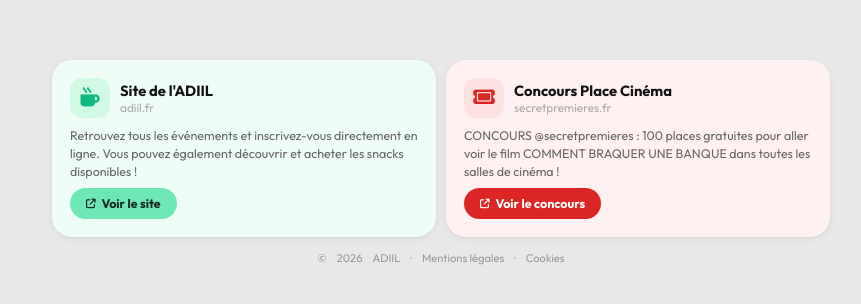
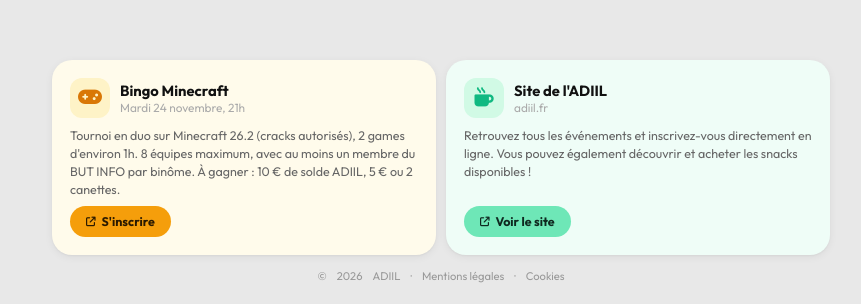
Before and after one commit to Association-ADIIL/linktree, a plain HTML site: page index.html in a window 1280 px wide. Shown: the part 188-492 px from the top of the page, 320-1181 px from the left. Drawn offline with Linux system fonts and the light colour scheme.

Commit message:
Ajout de la carte Bingo Minecraft, retrait du concours cinéma

```diff
--- a/index.html
+++ b/index.html
@@ -34,9 +34,10 @@ body{font-family:"Outfit",system-ui,sans-serif;background:#e8e8e8;min-height:100
 .btn{display:inline-flex;align-items:center;justify-content:center;gap:6px;padding:8px 16px;border-radius:999px;font-family:inherit;font-size:.78rem;font-weight:700;border:none;cursor:pointer;text-decoration:none;width:fit-content;margin-top:auto;transition:opacity .2s,transform .15s}
 .btn:hover{opacity:.85;transform:scale(1.04)}
 .btn i{position:relative;top:.5px;font-size:.6rem}
-.tint-adiil{background:#effdf7}.tint-cinema{background:#fff1f1}
-.ic-adiil{background:#d1fae5;color:#10b981}.ic-cinema{background:#fee2e2;color:#dc2626}
-.btn-adiil{background:#6ee7b7;color:#0f2920}.btn-cinema{background:#dc2626;color:#fff}
+.tint-adiil{background:#effdf7}
+.ic-adiil{background:#d1fae5;color:#10b981}
+.btn-adiil{background:#6ee7b7;color:#0f2920}
+.tint-event{background:#fffbeb}.ic-event{background:#fef3c7;color:#d97706}.btn-event{background:#f59e0b;color:#2b1a00}
 .footer{grid-column:1/-1;text-align:center;font-size:.7rem;color:#999;padding:4px 0 0;display:flex;align-items:center;justify-content:center;gap:10px}
 .footer-link{color:#999;background:none;border:none;font:inherit;cursor:pointer;transition:color .2s}
 .footer-link:hover{color:#666}
@@ -101,6 +102,18 @@ body{font-family:"Outfit",system-ui,sans-serif;background:#e8e8e8;min-height:100
   </div>
 
   <div class="grid">
+    <a id="link-event" class="card tint-event col-2" href="https://www.adiil.fr/events/14" target="_blank" rel="noopener noreferrer">
+      <div class="card-head">
+        <div class="card-icon ic-event"><i class="fa-solid fa-gamepad"></i></div>
+        <div>
+          <div class="card-title">Bingo Minecraft</div>
+          <div class="card-sub">Mardi 24 novembre, 21h</div>
+        </div>
+      </div>
+      <div class="card-desc">Tournoi en duo sur Minecraft 26.2 (cracks autorisés), 2 games d'environ 1h. 8 équipes maximum, avec au moins un membre du BUT INFO par binôme. À gagner : 10 € de solde ADIIL, 5 € ou 2 canettes.</div>
+      <span class="btn btn-event"><i class="fa-solid fa-arrow-up-right-from-square"></i> S'inscrire</span>
+    </a>
+
     <a id="link-adiil" class="card tint-adiil col-2" href="https://www.adiil.fr/" target="_blank" rel="noopener noreferrer">
       <div class="card-head">
         <div class="card-icon ic-adiil"><i class="fa-solid fa-mug-hot"></i></div>
@@ -111,18 +124,6 @@ body{font-family:"Outfit",system-ui,sans-serif;background:#e8e8e8;min-height:100
       </div>
       <div class="card-desc">Retrouvez tous les événements et inscrivez-vous directement en ligne. Vous pouvez également découvrir et acheter les snacks disponibles !</div>
       <span class="btn btn-adiil"><i class="fa-solid fa-arrow-up-right-from-square"></i> Voir le site</span>
-    </a>
-
-    <a id="link-cinema" class="card tint-cinema col-2" href="https://secretpremieres.fr/film/comment-braquer-une-banque/" target="_blank" rel="noopener noreferrer">
-      <div class="card-head">
-        <div class="card-icon ic-cinema"><i class="fa-solid fa-ticket"></i></div>
-        <div>
-          <div class="card-title">Concours Place Cinéma</div>
-          <div class="card-sub">secretpremieres.fr</div>
-        </div>
-      </div>
-      <div class="card-desc">CONCOURS @secretpremieres : 100 places gratuites pour aller voir le film COMMENT BRAQUER UNE BANQUE dans toutes les salles de cinéma !</div>
-      <span class="btn btn-cinema"><i class="fa-solid fa-arrow-up-right-from-square"></i> Voir le concours</span>
     </a>
 
     <div class="footer">
@@ -267,8 +268,8 @@ if (getConsent() === null) showConsent();
 function track(label) {
   gtag('event', 'clic_lien', { lien: label, transport_type: 'beacon' });
 }
+document.getElementById('link-event').addEventListener('click', () => track('Evenement Bingo Minecraft'));
 document.getElementById('link-adiil').addEventListener('click', () => track('Site ADIIL'));
-document.getElementById('link-cinema').addEventListener('click', () => track('Concours Cinema'));
 
 /* ── MODAL MENTIONS ── */
 function openMentions() {
```
